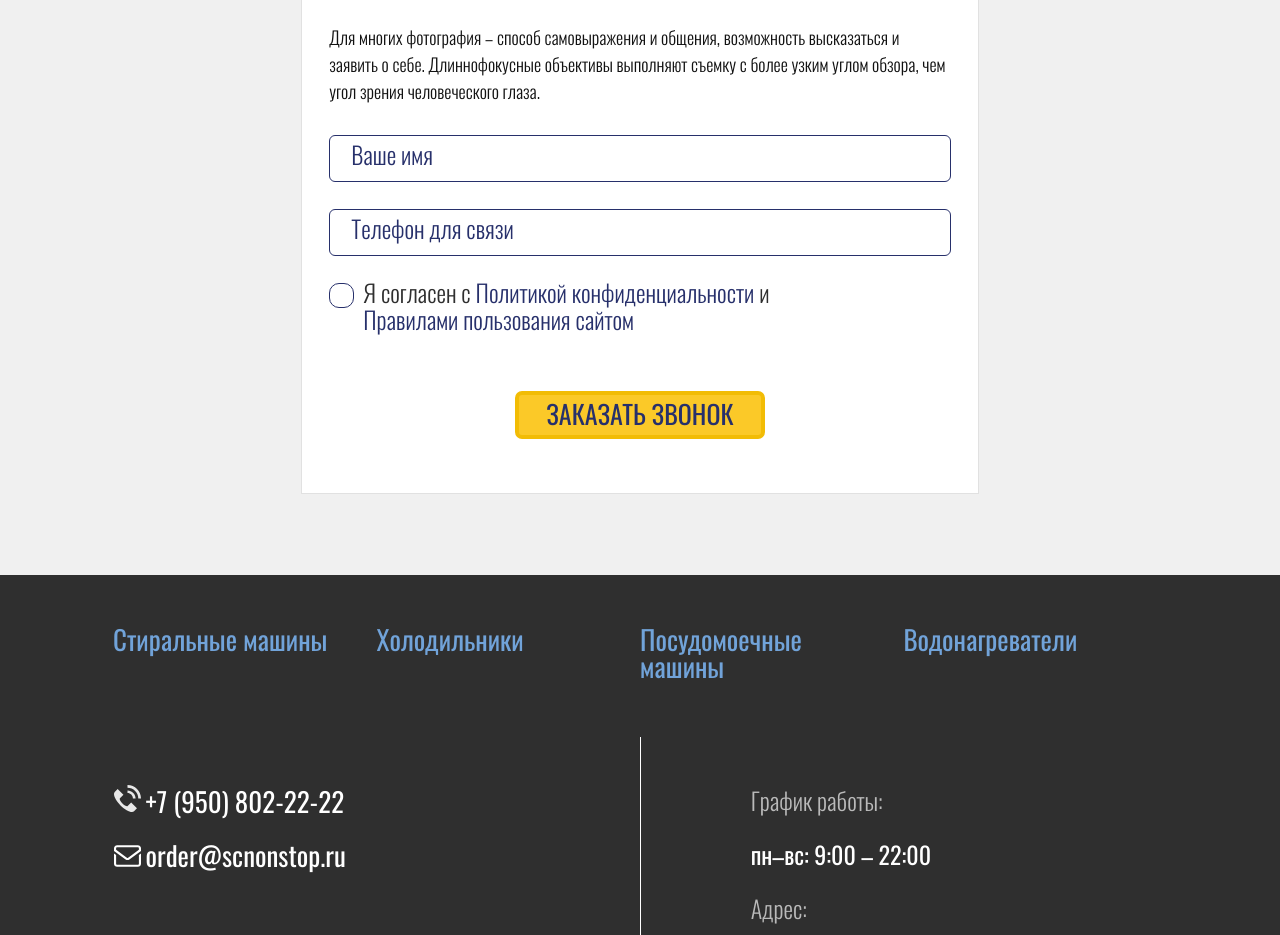
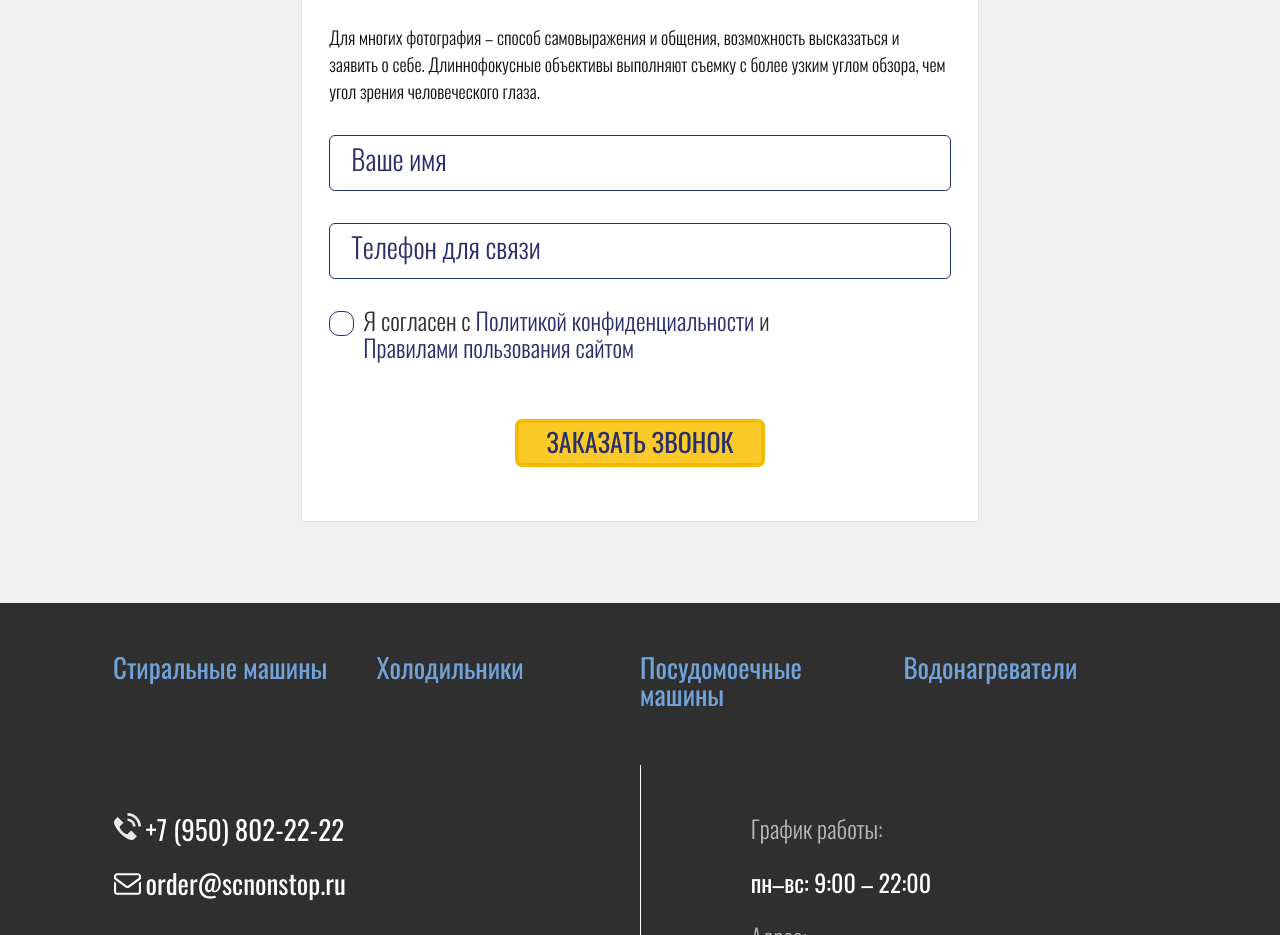
Before and after one commit to Powenga/scnonstop_v_2, a React (Create React App) app: page / in a window 1280 px wide. Shown: the part 6520-7455 px from the top of the page. Built offline with nearby package versions, Linux system fonts and the light colour scheme; no server answers.

Commit message:
refactor: add react input element

```diff
--- a/src/components/App/App.jsx
+++ b/src/components/App/App.jsx
@@ -11,6 +11,7 @@ import Modal from '../Modal/Modal';
 import { MODAL_TYPES_NEWS } from '../../utils/constants';
 
 function App() {
+  const [test, setTest] = useState(false)
   const [user, setUser] = useState({
     email: '',
     id: '',
@@ -59,7 +60,8 @@ function App() {
   return (
     <BrowserRouter>
       <ModalContext.Provider value={modalState}>
-        <div className="app">
+        <div className="app" onClick={() => {setTest(test => !test)}}>
+          {test && (<p>Тест</p>)}
           <Header containerClasses="app__container" />
           <UserContext.Provider value={user}>
             <Main containerClasses="app__container" />
--- a/src/components/CallbackForm/CallBackForm.jsx
+++ b/src/components/CallbackForm/CallBackForm.jsx
@@ -3,6 +3,7 @@ import PropTypes from 'prop-types';
 import Button from '../Button/Button';
 import Form from '../Form/Form';
 import './CallbackForm.css';
+import Input from '../Form/Input';
 
 export default function CallBackForm({ classes, children }) {
   const [values, setValues] = useState({});
@@ -32,40 +33,20 @@ export default function CallBackForm({ classes, children }) {
             съемку с более узким углом обзора, чем угол зрения человеческого
             глаза.
           </p>
-          <label htmlFor="userName" className="callback-form__label">
-            <input
+          <Input
             id="userName"
             name="userName"
-              type="text"
-              value={values.userName}
-              className="callback-form__input"
-              onChange={handleChange}
+            placeholder="Ваше имя"
+            value={' '}
+            handleChange={handleChange}
           />
-            <span
-              className={`callback-form__input-placeholder ${
-                values.userName ? 'callback-form__input-placeholder_fill' : ''
-              }`}
-            >
-              Ваше имя
-            </span>
-          </label>
-          <label htmlFor="userPhone" className="callback-form__label">
-            <input
+          <Input
             id="userPhone"
             name="userPhone"
-              type="text"
-              value={values.userPhone}
-              className="callback-form__input"
-              onChange={handleChange}
+            placeholder="Телефон для связи"
+            value={' '}
+            handleChange={handleChange}
           />
-            <span
-              className={`callback-form__input-placeholder ${
-                values.userPhone ? 'callback-form__input-placeholder_fill' : ''
-              }`}
-            >
-              Телефон для связи
-            </span>
-          </label>
           <div className="callback-form__policy-wrap">
             <label htmlFor="policy" className="callback-form__label callback-form__label_type_policy">
               <input
--- a/src/components/CallbackForm/CallbackForm.css
+++ b/src/components/CallbackForm/CallbackForm.css
@@ -27,11 +27,11 @@
   align-items: stretch;
 }
 
-.callback-form__label {
+/* .callback-form__label {
   position: relative;
   margin-bottom: 32px;
   cursor: pointer;
-}
+} */
 
 .callback-form__label_type_policy {
   display: flex;
@@ -41,7 +41,7 @@
   margin-bottom: 64px;
 }
 
-.callback-form__input {
+/* .callback-form__input {
   display: block;
   box-sizing: border-box;
   width: 100%;
@@ -52,11 +52,11 @@
   line-height: 32px;
   color: #27306b;
   padding: 12px 16px 10px;
-}
+} */
 
-.callback-form__input:focus {
+/* .callback-form__input:focus {
   outline: none;
-}
+} */
 
 .callback-form__input:focus + .callback-form__input-placeholder {
   transform: translate(0, -110%) scale(0.5);
--- /dev/null
+++ b/src/components/Form/Input.jsx
@@ -0,0 +1,44 @@
+import React from 'react';
+import PropTypes from 'prop-types';
+import styles from './Input.module.css';
+
+export default function Input({
+  id,
+  name,
+  placeholder,
+  value,
+  handleChange,
+}) {
+  return (
+    <label htmlFor={id} className={styles.input}>
+      <input
+        id={id}
+        name={name}
+        type="text"
+        value={value}
+        className={styles['input__input-element']}
+        onChange={handleChange}
+      />
+      <span
+        className={`${styles.input__placeholder} ${
+          value ? styles.stylesinput__placeholder_fill : ''
+        }`}
+      >
+        {placeholder}
+      </span>
+    </label>
+  );
+}
+
+Input.propTypes = {
+  id: PropTypes.string,
+  name: PropTypes.string.isRequired,
+  placeholder: PropTypes.string.isRequired,
+  value: PropTypes.string,
+  handleChange: PropTypes.func.isRequired,
+};
+
+Input.defaultProps = {
+  id: '',
+  value: null,
+};
--- /dev/null
+++ b/src/components/Form/Input.module.css
@@ -0,0 +1,50 @@
+
+.input {
+  position: relative;
+  margin-bottom: 32px; /*TODO remove*/
+  cursor: pointer;
+}
+
+.input__input-element {
+  display: block;
+  box-sizing: border-box;
+  width: 100%;
+  border: 1px solid #27306b;
+  border-radius: 6px;
+  font-family: 'Oswald', sans-serif;
+  font-size: 28px;
+  line-height: 32px;
+  color: #27306b;
+  padding: 12px 16px 10px;
+}
+
+.input__input-element:focus {
+  outline: none;
+}
+
+.input__input-element:focus + .input__placeholder {
+  transform: translate(0, -110%) scale(0.5);
+}
+
+.input__placeholder {
+  position: absolute;
+  top: 50%;
+  left: 20px;
+  font-family: "Oswald",sans-serif;
+  font-size: 28px;
+  font-weight: 300;
+  line-height: 32px;
+  color: #27306b;
+  background-color: #fff;
+  transition: .2s ease-out;
+  z-index: 98;
+  cursor: text;
+  padding: 0 2px;
+  transform: translate(0, -50%);
+  transform-origin: 0 0;
+  user-select: none;
+}
+
+.input__placeholder_fill {
+  transform: translate(0, -110%) scale(0.5);
+}
```
Lines whose indentation alone changed are shown as unchanged.
